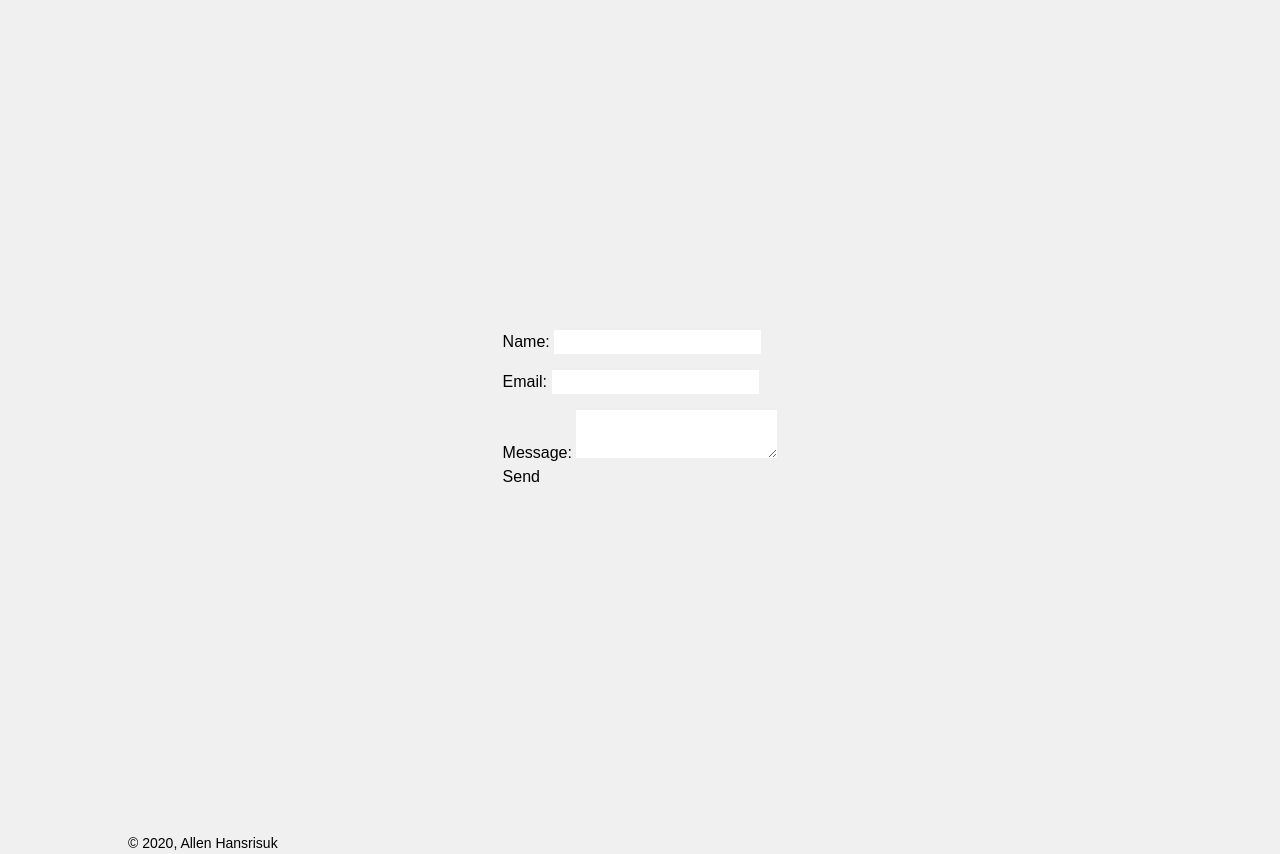
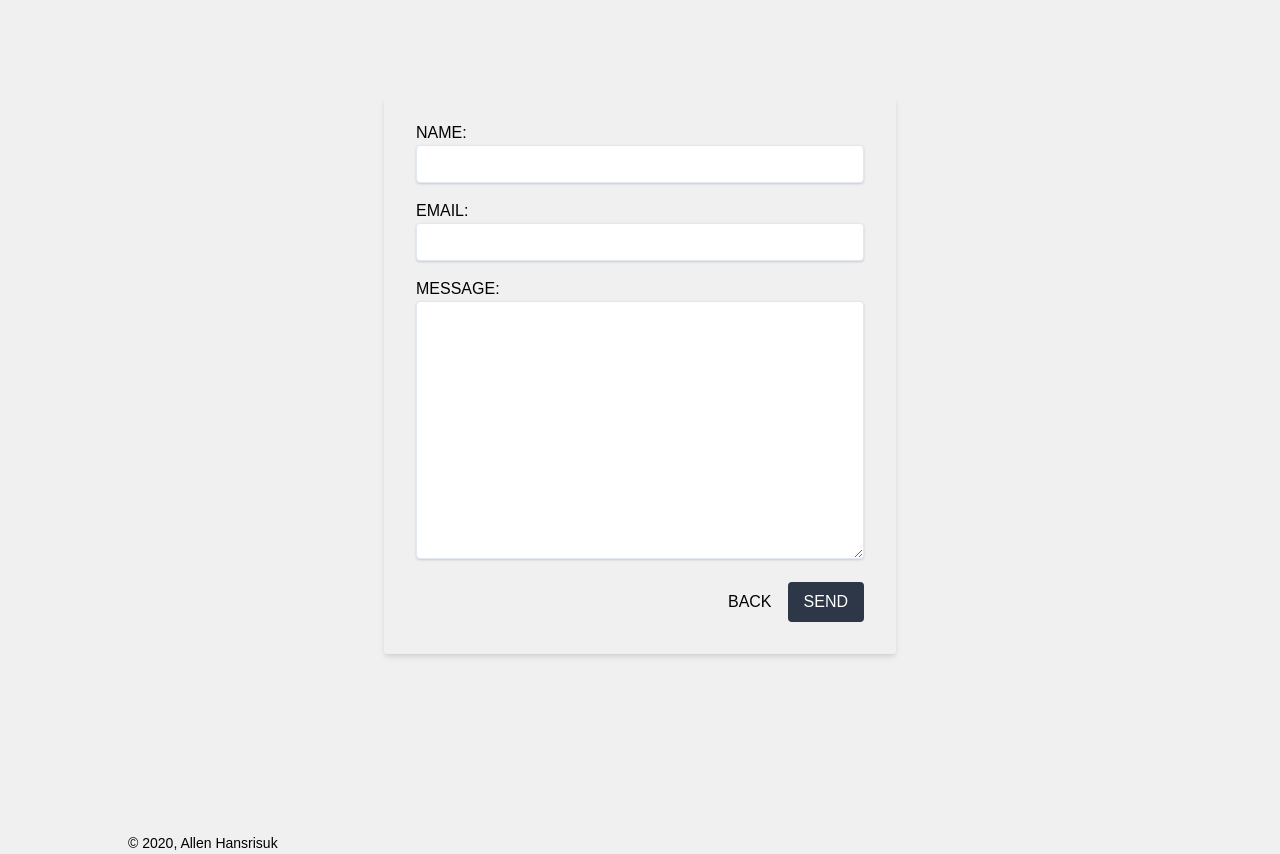
Before and after one commit to ahansrisuk/allen-hansrisuk, a Gatsby site: page /contact in a window 1280 px wide. Shown: the part 63-917 px from the top of the page. Built offline with nearby package versions, Linux system fonts and the light colour scheme; Gatsby itself is replaced by a stand-in of ours.

Commit message:
finish form styling

```diff
--- a/src/components/sections/about.jsx
+++ b/src/components/sections/about.jsx
@@ -1,4 +1,5 @@
 import React from 'react';
+import { Link } from 'gatsby';
 
 import Arrow from '../arrow';
 
@@ -36,7 +37,7 @@ const About = () => (
                     Hello! I am a front end web developer aware of the importance of creating meaningful user experiences. I have designed and developed for both individuals as well as corporate clients, with much of my work focusing on healthcare applications. I can provide clear, concise designs and UX expertise either individually or as part of an existing development/design team.
                 </p>
                 <p className="font-semibold">
-                    Currently <span className="underline">available</span> for freelance work.
+                    Currently <span className="underline"><Link to="/contact">available</Link></span> for freelance work.
                 </p>
             </div>
         </div>
--- a/src/pages/contact.jsx
+++ b/src/pages/contact.jsx
@@ -1,4 +1,5 @@
 import React from 'react';
+import { Link } from 'gatsby';
 
 import PageLayout from '../components/page-layout';
 import SEO from '../components/seo';
@@ -10,20 +11,36 @@ return (
     <PageLayout>
         <SEO title="Contact" />
         <div className="h-screen flex flex-col justify-between pb-4 pt-40" id="top">
-            <div className="m-auto">
-                <form name="contact" method="POST" data-netlify="true">
-                    <p className="mb-4">
-                        <label>Name: <input type="text" name="name" /></label>
-                    </p>
-                    <p className="mb-4">
-                        <label>Email: <input type="email" name="email" /></label>
-                    </p>
-                    <p>
-                        <label>Message: <textarea name="message"></textarea></label>
-                    </p>
-                    <p>
-                        <button type="submit">Send</button>
-                    </p>
+            <div className="m-auto mt-0 lg:w-1/2">
+                <form name="contact" method="POST" data-netlify="true" className="shadow-md rounded px-8 pt-6 pb-8 mb-4">
+                    <label htmlFor="name" className="block">NAME:</label>
+                    <input
+                        type="text"
+                        id="name"
+                        name="name"
+                        size="40"
+                        className="shadow appearance-none border rounded w-full py-2 px-3 text-gray-700 leading-tight focus:outline-none focus:shadow-outline"
+                    />
+                    <label htmlFor="email" className="block mt-4">EMAIL:</label>
+                    <input
+                        type="email"
+                        name="email"
+                        className="shadow appearance-none border rounded w-full py-2 px-3 text-gray-700 leading-tight focus:outline-none focus:shadow-outline"/>
+
+                    <label htmlFor="message" className="block mt-4">MESSAGE:</label>
+                    <textarea
+                        name="message"
+                        rows="12"
+                        className="shadow appearance-none border rounded w-full py-2 px-3 text-gray-700 leading-tight focus:outline-none focus:shadow-outline">
+                    </textarea>
+                    <div className="w-full flex justify-end mt-4">
+                        <Link to="/" className="self-center mr-4 hover:underline">BACK</Link>
+                        <button
+                            type="submit"
+                            className="block btn">
+                                SEND
+                        </button>
+                    </div>
                 </form>
             </div>
         </div>
--- a/src/tailwind.css
+++ b/src/tailwind.css
@@ -20,6 +20,18 @@ div[role="group"][tabindex] {
     @apply underline;
 }
 
+.btn {
+    @apply bg-gray-800 text-white py-2 px-4 rounded;
+}
+
+.btn:hover {
+    @apply bg-gray-500;
+}
+
+.btn:focus {
+    @apply shadow-outline outline-none;
+}
+
 @tailwind utilities;
 
 @import url('https://fonts.googleapis.com/css?family=Gothic+A1:400,500,600,700&display=swap');
--- a/tailwind.config.js
+++ b/tailwind.config.js
@@ -193,7 +193,8 @@ module.exports = {
       xl: '0 20px 25px -5px rgba(0, 0, 0, 0.1), 0 10px 10px -5px rgba(0, 0, 0, 0.04)',
       '2xl': '0 25px 50px -12px rgba(0, 0, 0, 0.25)',
       inner: 'inset 0 2px 4px 0 rgba(0, 0, 0, 0.06)',
-      outline: '0 0 0 3px rgba(66, 153, 225, 0.5)',
+      // outline: '0 0 0 3px rgba(66, 153, 225, 0.5)',
+      outline: '0 0 0 3px rgba(0, 0, 0, 0.2)',
       none: 'none',
     },
     container: {},
```
